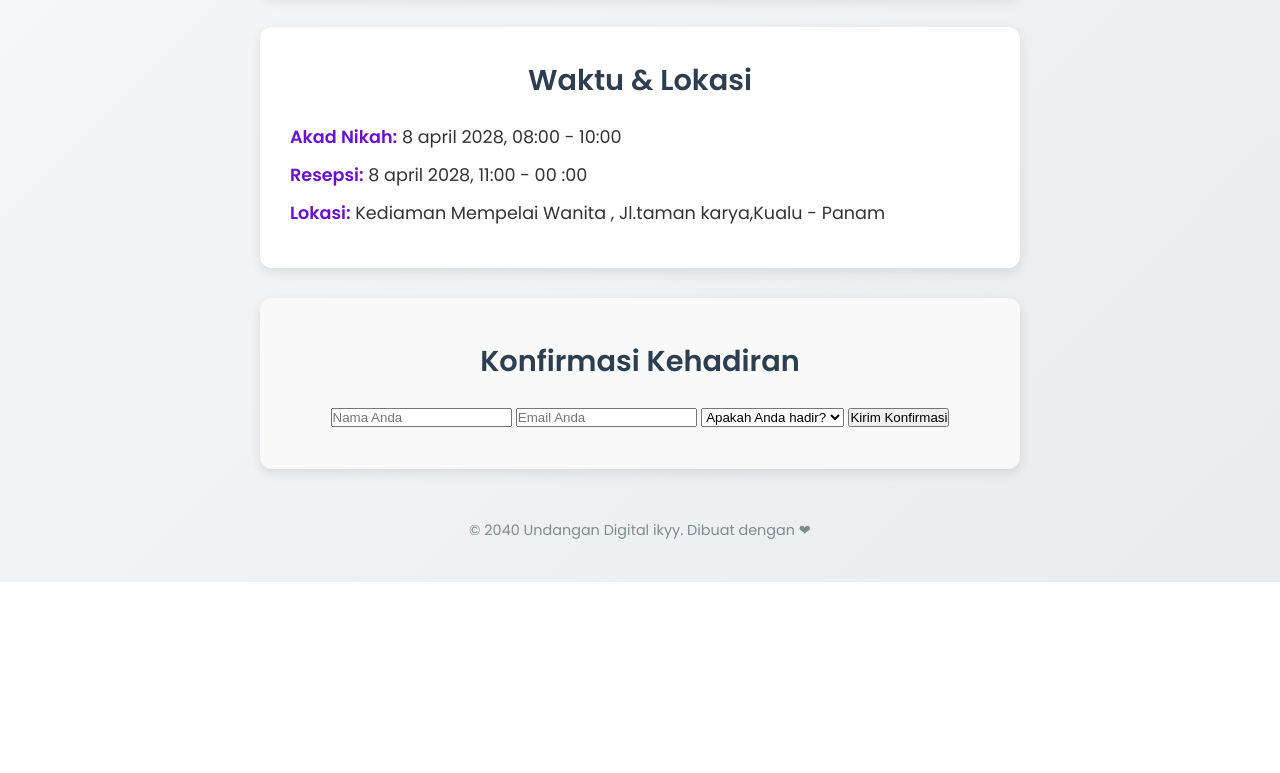
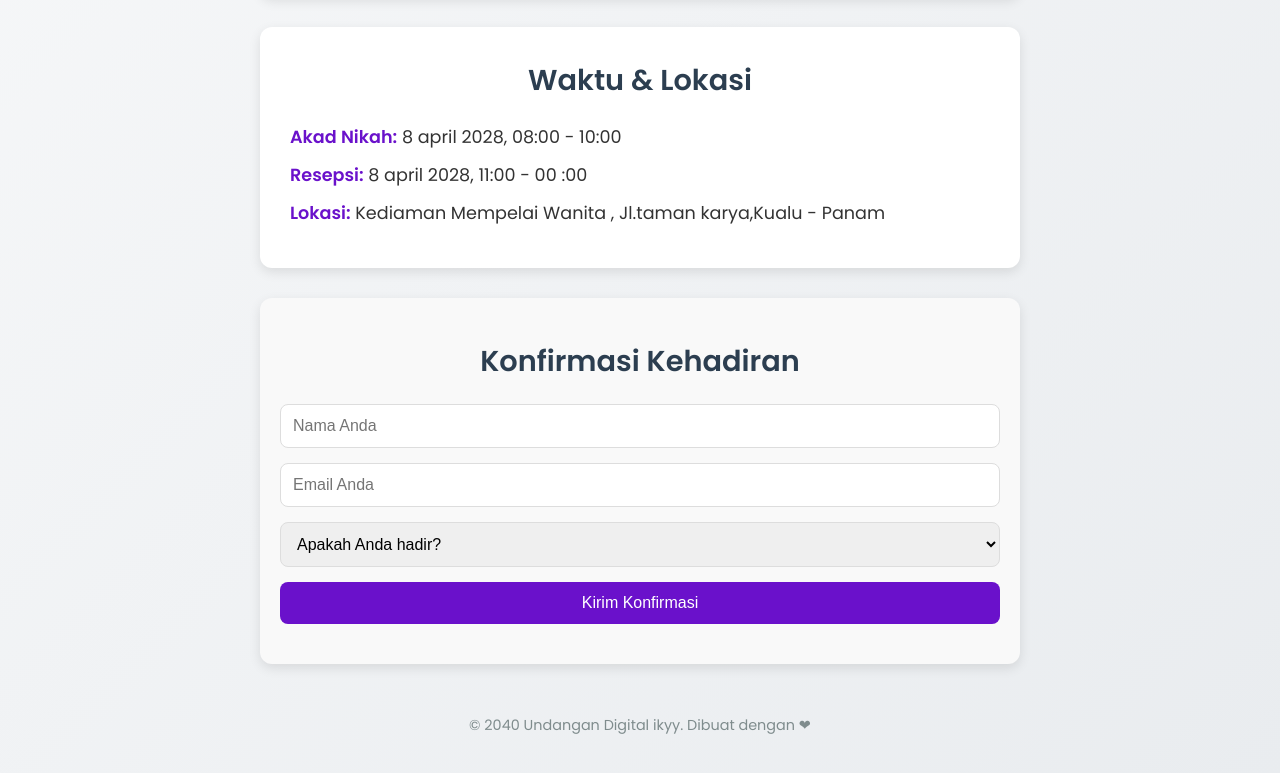
Before and after one commit to rizkyarsyahputra-netizen/ikyy, a plain HTML site: page index.html in a window 1280 px wide. Shown: the part 557-1330 px from the top of the page. Before the commit the page ends 1139 px from the top, so only its background shows below. Drawn offline with Linux system fonts and the light colour scheme.

Commit message:
Update index.html

```diff
--- a/index.html
+++ b/index.html
@@ -41,7 +41,7 @@
 
     <h3>Konfirmasi Kehadiran</h3>
 
-    <form action="https://formspree.io/f/xbdqvvro" method="POST">
+    <form id="rsvpForm" action="https://formspree.io/f/xbdqvvro" method="POST">
 
     <input type="text" name="Nama" placeholder="Nama Anda" required>
 
@@ -53,7 +53,10 @@
         <option value="Tidak Hadir">Tidak Hadir</option>
     </select>
 
-        <button type="submit">Kirim Konfirmasi</button>
+    <!-- tombol taruh DI SINI -->
+    <button type="submit" id="submitBtn">
+        Kirim Konfirmasi
+    </button>
 
     </form>
     </section>
```
Lines whose indentation alone changed are shown as unchanged.
